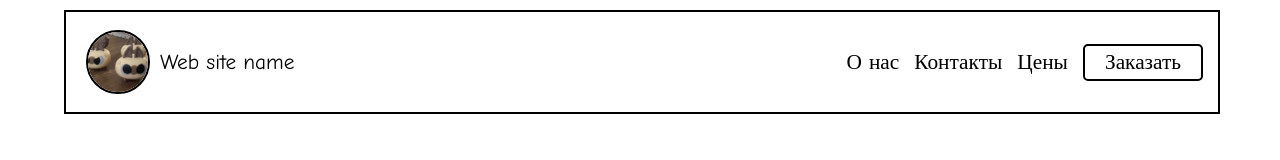
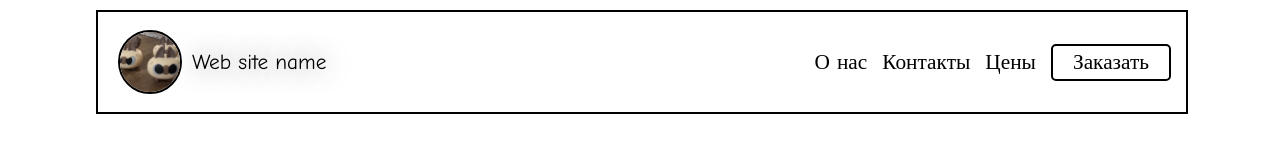
Before and after one commit to Verefer/d2, a plain HTML site: page index.html in a window 1280 px wide. In both pictures the pointer is over the link "Web site name". Drawn offline with Linux system fonts and the light colour scheme.

Commit message:
modified:   css/styles.css

```diff
--- a/css/styles.css
+++ b/css/styles.css
@@ -1,5 +1,5 @@
 body{
-        width: 90%;
+        width: 85%;
         margin: auto;
         padding: 10px 0;
 }
@@ -71,5 +71,13 @@ header {
 .btnzakaz a:hover {
     background-color: rgb(201, 199, 199);
     border-color: black;
-    box-shadow: 0px 0px 5px rgb(0, 0, 0);
+
 }
+
+    /*header a{
+        display: inline-block;
+    }*/
+
+    header a:hover {
+        text-shadow: 0px 0px 25px rgba(0, 0, 0, 0.5);
+    }
```
